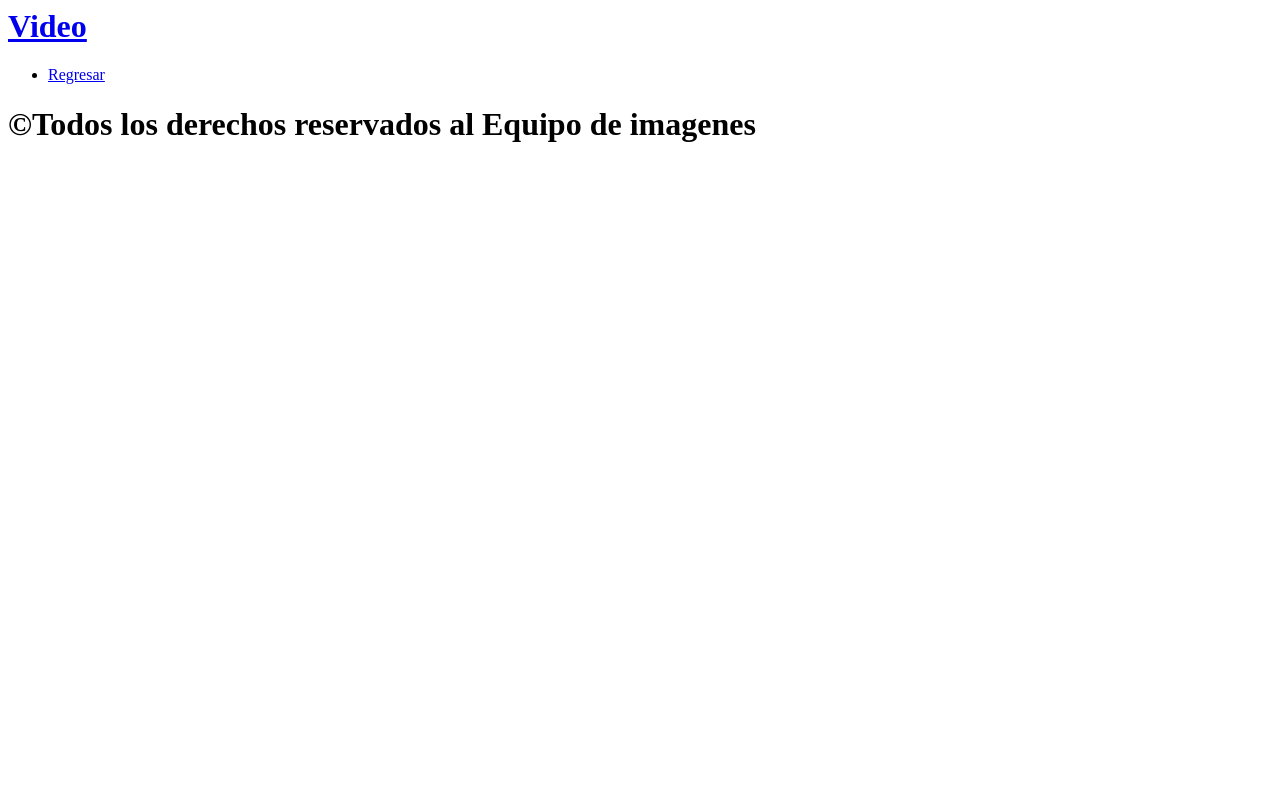
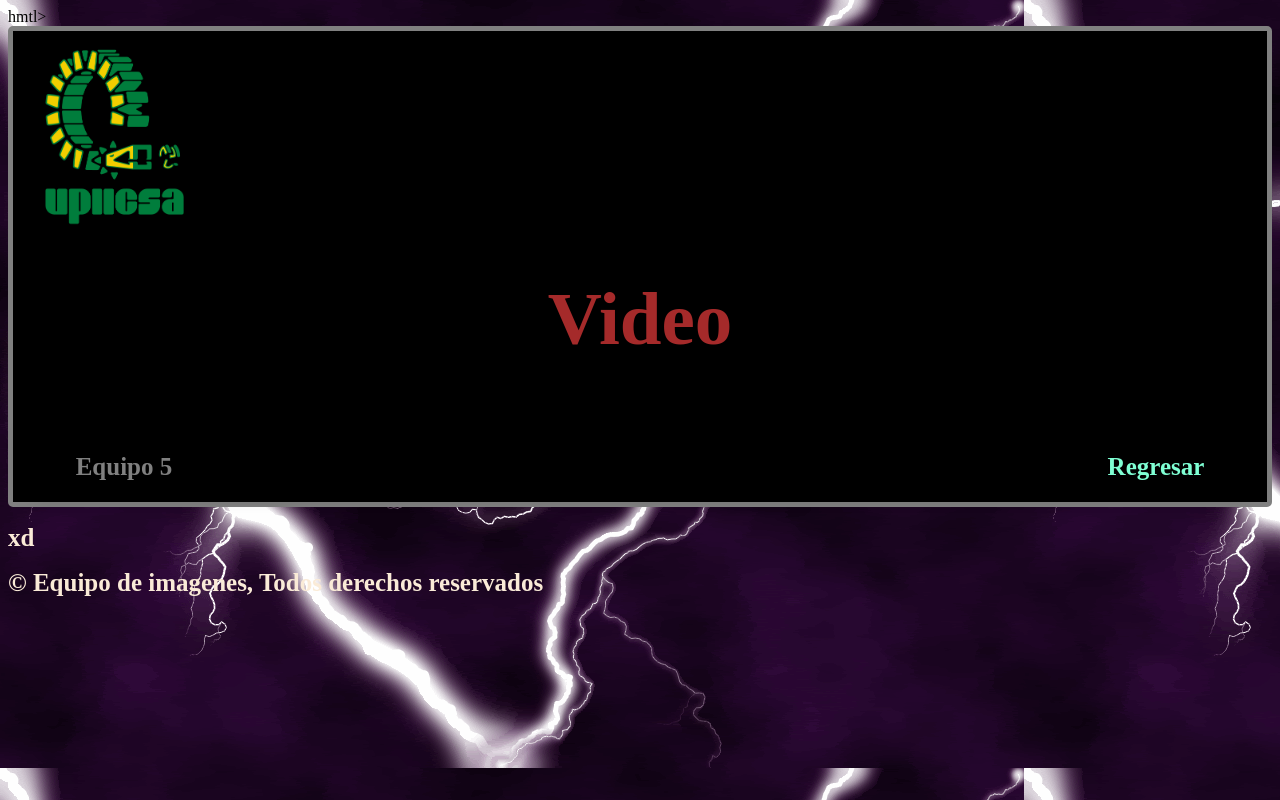
Before and after one commit to JoshuaGinez/Herramientas.github.io, a plain HTML site: page Sources/VIDEO.html in a window 1280 px wide. Drawn offline with Linux system fonts and the light colour scheme.

Commit message:
Actualizacion 1.3

```diff
--- a/Sources/VIDEO.html
+++ b/Sources/VIDEO.html
@@ -1,23 +1,32 @@
-<hmtl>
-    <link rel="stylesheet" type="text/css" href="estilos2.css">
-    <link rel="stylesheet" type="text/css" href="catalogo.css">
+hmtl>
+	<head>
+        <title>Video</title>
+		<link rel="stylesheet" type="text/css" href="..\Styles\Style.css"/>
 
-	<head>
-      <title> Texto</title>
-        <header id="header">
-			<a target="_blank" href="www.upiicsa.ipn.mx"><div id="logo">					<h1> Video</h1></div></a>
-				<ul class="menu">
-				    <li><a href="herramientas.html">Regresar</a></li>
-				</ul>
-            </header>
+        <header>
+            <div>
+            <a target="_blank" href="https://www.upiicsa.ipn.mx/">
+                <img class="logo" src="Media/Imagenes/Imagen/LOGO.png"/>
+            </a>
+            </div>
+                <h1 id="title">Video</h1>
+            <nav>
+                <h1 id="cabeza">Equipo 5</h1>
+                <ul class="menu">
+                    <li><a href="../Index.html">Regresar</a></li>
+
+                </ul>
+            </nav>
+
+        </header>
 	</head>
 
 	<body>
-
-
+        <h1>
+            xd
+        </h1>
 	</body>
-
     <footer>
-        <h1>©Todos los derechos reservados al Equipo de imagenes</h1>
+        <h1>© Equipo de imagenes, Todos derechos reservados</h1>
     </footer>
 </hmtl>
```
Also changed, not shown: Index.html (+7 -7 lines), Sources/Animacion.html (+21 -6 lines), Sources/IMAGENES.html (+21 -6 lines), Sources/NOSOTROS.html (+3 -3 lines), Sources/SONIDO.html (+21 -6 lines), Sources/TEXTO.html (+21 -6 lines).
